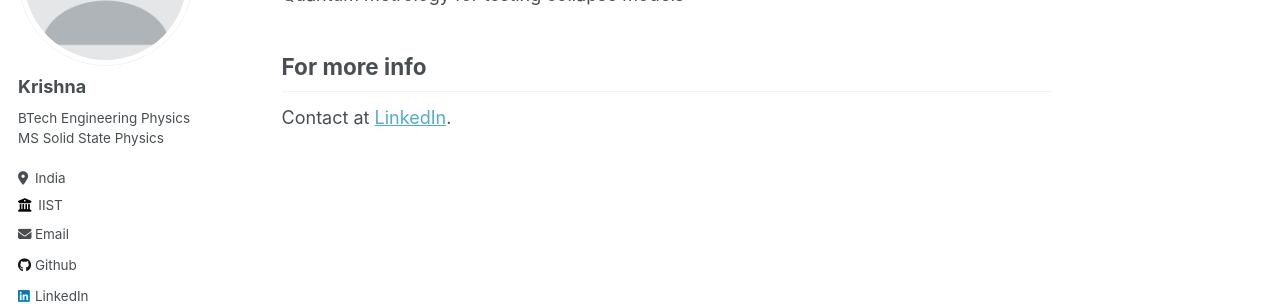
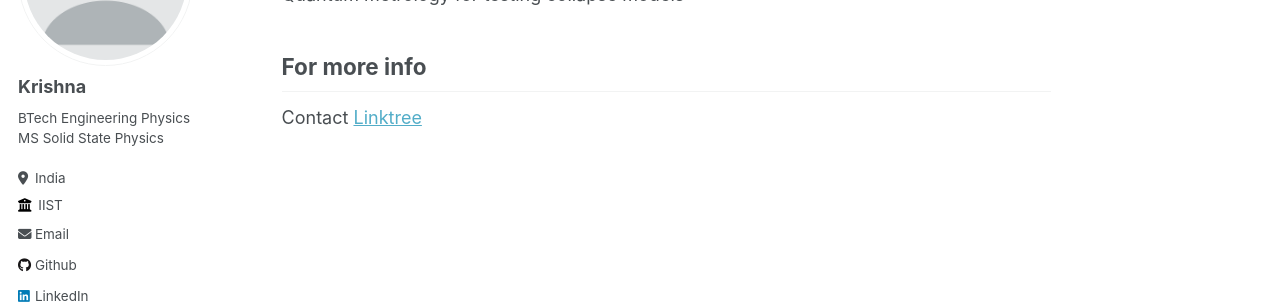
Before and after one commit to krishnaelangovan/phy, a Jekyll site: the page built from _pages/about.md, in a window 1280 px wide. Shown: the part 227-531 px from the top of the page. Built offline with Jekyll 4.4.1, drawn with Linux system fonts in a browser that asks for light colours.

Commit message:
Update about.md

```diff
--- a/_pages/about.md
+++ b/_pages/about.md
@@ -16,4 +16,4 @@ Quantum metrology for testing collapse models
 
 For more info
 ------
-Contact at [LinkedIn](https://linkedin/krishnae2001/).
+Contact [Linktree]("https://linktr.ee/krishnae2001")
```
